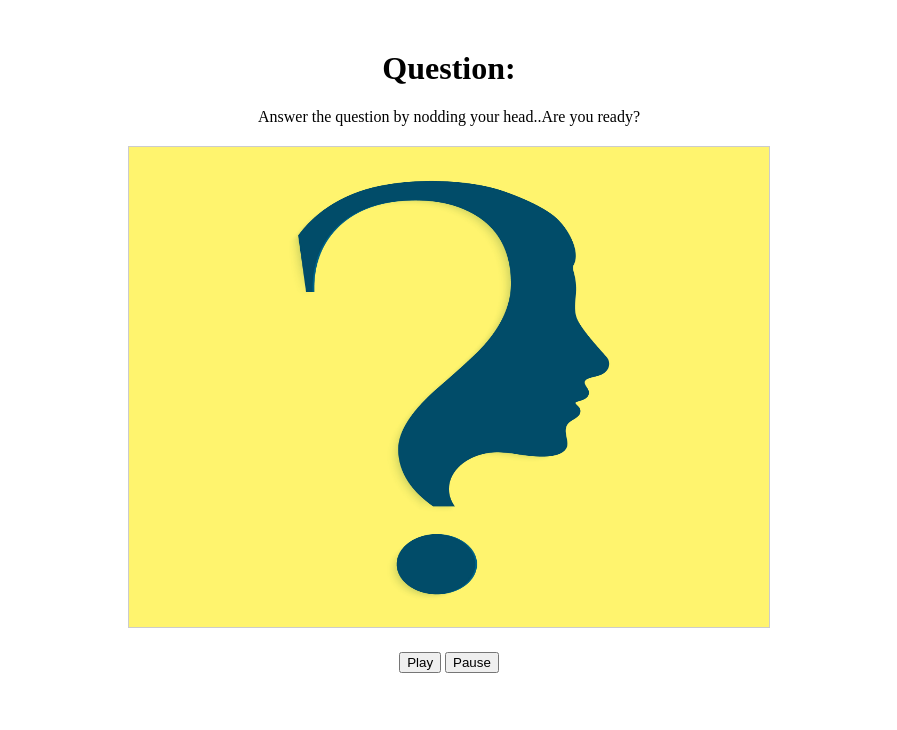
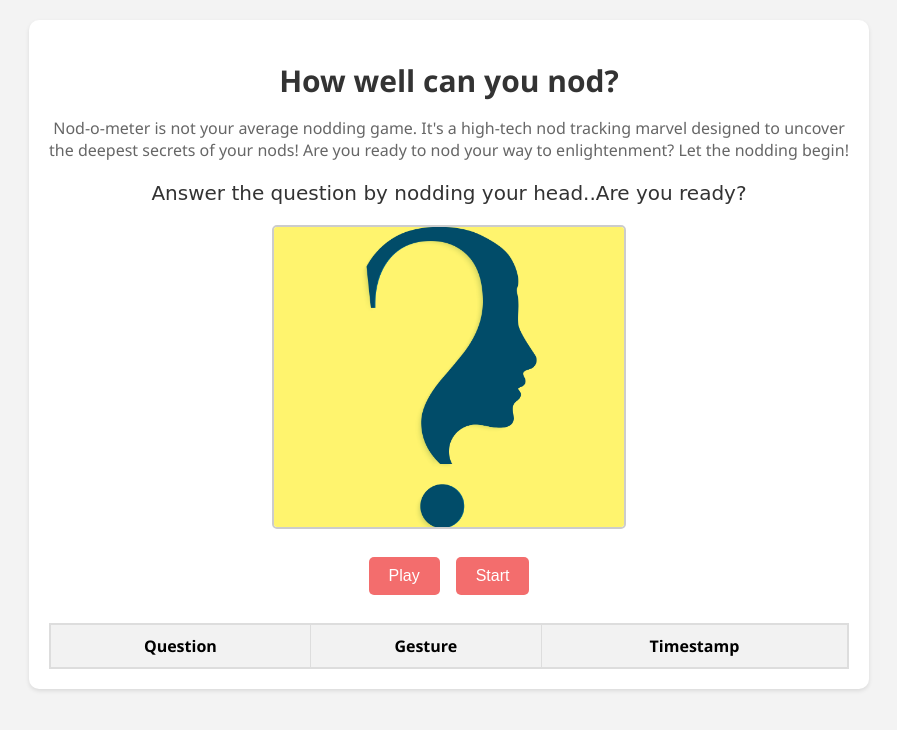
Before and after one commit to AamyaBansal/nod-o-meter, a Flask app: page / in a window 1280 px wide. Shown: the top 730 px of the page, without its empty margins (191-1088 px from the left). Run offline with Flask 3, Linux system fonts and the light colour scheme; lists and menus that the app fills with data are empty; some libraries are stand-ins or nearby versions.

Commit message:
feat: using sockets for response logging

```diff
--- a/web/app.py
+++ b/web/app.py
@@ -5,13 +5,19 @@ sys.path.append(os.path.abspath(os.path.join(os.path.dirname(__file__), '..')))
 from vision.face_tracking import track_face_movement
 from question_prompt.generate_question import get_question
 import cv2
+from flask_socketio import SocketIO, emit
+
 # import requests
 # import json
 
 
 app            = Flask(__name__)
+app.config['SECRET_KEY'] = 'secret!'
+socketio = SocketIO(app)
+
 camera         = cv2.VideoCapture(0)
 # camera = cv2.VideoCapture("D:/Study/UIUC/Projects/head_nod_recognition/src/data/webcam_input.mp4")
+current_question = None
 
 @app.route('/')
 def index():
@@ -19,11 +25,18 @@ def index():
 
 @app.route('/start')
 def start():
-    return Response(track_face_movement(camera), mimetype='multipart/x-mixed-replace; boundary=frame')
+    return Response(track_face_movement(camera,current_question,socketio), mimetype='multipart/x-mixed-replace; boundary=frame')
 
 @app.route('/question')
 def question():
-    return {'question': get_question()}
+    global current_question
+    current_question = get_question()
+    return {'question': current_question}
+
+@socketio.on('connect')
+def handle_connect():
+    print('Client connected')
+    emit('question', {'question': current_question})
 
 if __name__ == '__main__':
-    app.run(debug=True)
+    socketio.run(app, debug=True)
--- a/web/static/script.js
+++ b/web/static/script.js
@@ -1,8 +1,14 @@
 document.addEventListener('DOMContentLoaded', () => {
-    let generateBtn = document.getElementById('generate-btn');
-    let stopBtn     = document.getElementById('stop-btn');
+    let generateBtn   = document.getElementById('generate-btn');
+    let submitBtn     = document.getElementById('submit-btn');
     const videoStream = document.getElementById('video-stream');
     let questionField = document.getElementById('question');
+    let socket        = io.connect('http://' + document.domain + ':' + location.port);
+    let loggedQuestions = []
+    let logTableBody  = document.getElementById('log-table-body');
+
+    let clickCount_play = 0;
+    let clickCount_log = 0;
 
     generateBtn.addEventListener('click', () => {
         fetch('/question')
@@ -11,10 +17,46 @@ document.addEventListener('DOMContentLoaded', () => {
             questionField.textContent = data.question;
             videoStream.src = "/start";
         });
-    });
-    stopBtn.addEventListener('click', () => {
-        questionField.textContent = 'Answer the question by nodding your head..Are you ready?';
-        videoStream.src = src="/static/curious_default.jpg";
+        clickCount_play++;
+        if (clickCount_play === 1) {
+            generateBtn.textContent = "Play Again";
+        }
+        submitBtn.classList.remove('green');
 
     });
+
+    submitBtn.addEventListener('click', () => {
+        questionField.textContent = 'Answer the question by nodding your head..Are you ready?';
+        videoStream.src           = src="/static/curious_default.jpg";
+        submitBtn.classList.add('green');
+        clickCount_log++;
+        if (clickCount_log === 1) {
+            submitBtn.textContent = "Reset";
+        }
+        socket.on('log', function(data) {
+            // Split the log message into question, gesture, and timestamp
+            let parts     = data.split(' - ');
+            let question  = parts[0].split(': ')[1];
+            let gesture   = parts[1].split(': ')[1];
+            let timestamp = parts[2].split(': ')[1];
+
+            if (!loggedQuestions.includes(question)){
+
+                let newRow        = logTableBody.insertRow();
+                let questionCell  = newRow.insertCell(0);
+                let gestureCell   = newRow.insertCell(1);
+                let timestampCell = newRow.insertCell(2);
+
+                // Set the table cell values
+                questionCell.textContent  = question;
+                gestureCell.textContent   = gesture;
+                timestampCell.textContent = timestamp;
+
+                loggedQuestions.push(question);
+
+            }
+        });
+
+    });
+
 });
--- a/web/static/styles.css
+++ b/web/static/styles.css
@@ -1,18 +1,117 @@
+body {
+    font-family: 'Segoe UI', Tahoma, Geneva, Verdana, sans-serif;
+    background-color: #f3f3f3;
+    margin: 0;
+    padding: 0;
+}
+
 .container {
+    max-width: 800px;
+    margin: 20px auto;
+    padding: 20px;
+    background-color: #fff;
+    border-radius: 10px;
+    box-shadow: 0 2px 4px rgba(0, 0, 0, 0.1);
+
+}
+
+h1 {
+    font-size: 30px;
+    color: #333;
     text-align: center;
-    margin-top: 50px;
+    margin-bottom: 10px;
+}
+
+.description {
+    font-size: 16px;
+    color: #666;
+    text-align: center;
+    margin-bottom: 20px;
 }
 
 .video-container {
-    margin-top: 20px;
+    width: 350px;
+    height: 300px;
+    border: 2px solid #ccc;
+    border-radius: 5px;
+    overflow: hidden;
+    margin: 0 auto;
+    margin-bottom: 20px;
+}
+
+img {
+    width: 100%;
+    height: 100%;
+    object-fit: cover; /* Ensure the image covers the entire container */
+    display: block;
+}
+
+/* #log-checkbox {
+    display: none;
+} */
+
+#log-label {
+    display: inline-block;
+    padding: 10px 20px;
+    background-color: #3498db;
+    color: white;
+    cursor: pointer;
+}
+
+#log-checkbox:checked + #log-label {
+    background-color: #27ae60;
 }
 
 .buttons {
-    margin-top: 20px;
+    display: flex;
+    justify-content: center;
+    margin-bottom: 20px;
 }
 
-#video-stream {
-    width: 640px;
-    height: 480px;
-    border: 1px solid #ccc;
+button {
+    padding: 10px 20px;
+    font-size: 16px;
+    background-color: #f36d6d;
+    color: #fff;
+    border: none;
+    border-radius: 5px;
+    cursor: pointer;
+    transition: background-color 0.3s;
+    margin: 1%;
 }
+
+#submit-btn.green {
+    background-color: #27ae60; /* Green color */
+}
+
+button:hover {
+    background-color: #ea443f;
+}
+
+.question-container {
+    text-align: center;
+    font-family: 'Comic Sans MS', cursive, sans-serif;
+    font-size: 20px;
+    color: #333;
+    margin-bottom: 20px;
+}
+
+table {
+    width: 100%;
+    border-collapse: collapse;
+    border: 2px solid #ddd; /* Add border to the table */
+}
+
+th, td {
+    padding: 10px;
+    border-bottom: 1px solid #ddd; /* Add border to the bottom of each cell */
+    border-right: 1px solid #ddd; /* Add border to the right of each cell */
+}
+
+th {
+    background-color: #f2f2f2;
+}
+
+tbody tr:hover {
+    background-color: #f9f9f9;
+}
--- a/web/templates/index.html
+++ b/web/templates/index.html
@@ -4,20 +4,39 @@
     <meta charset="UTF-8">
     <meta http-equiv="X-UA-Compatible" content="IE=edge">
     <meta name="viewport" content="width=device-width, initial-scale=1.0">
-    <title>Yes or No?</title>
+    <title>Nod-o-meter</title>
     <link rel="stylesheet" href="{{ url_for('static', filename='styles.css') }}">
+    <script src="https://cdnjs.cloudflare.com/ajax/libs/socket.io/4.1.3/socket.io.js"></script>
+
 </head>
 <body>
     <div class="container">
-        <h1>Question:</h1>
-        <p id="question">Answer the question by nodding your head..Are you ready?</p>
+        <h1>How well can you nod?</h1>
+        <p class="description">Nod-o-meter is not your average nodding game. It's a high-tech nod tracking marvel designed to uncover the deepest secrets of your nods! Are you ready to nod your way to enlightenment? Let the nodding begin!</p>
+        <div class="question-container">
+            <p id="question">Answer the question by nodding your head..Are you ready?</p>
+        </div>
         <div class="video-container">
             <img id="video-stream" src="{{ url_for('static', filename='curious_default.jpg') }}" alt="Video Stream">
             <!-- "{{ url_for('start')}}" -->
         </div>
         <div class="buttons">
             <button id="generate-btn">Play</button>
-            <button id="stop-btn">Pause</button>
+            <button id="submit-btn">Start</button>
+            <!-- <input type="checkbox" id="log-checkbox">
+            <label for="log-checkbox">Log</label> -->
+        </div>
+        <div class="log-container">
+            <table id="log-table">
+                <thead>
+                    <tr>
+                        <th>Question</th>
+                        <th>Gesture</th>
+                        <th>Timestamp</th>
+                    </tr>
+                </thead>
+                <tbody id="log-table-body"></tbody>
+            </table>
         </div>
     </div>
     <script src="{{ url_for('static', filename='script.js') }}"></script>
```
